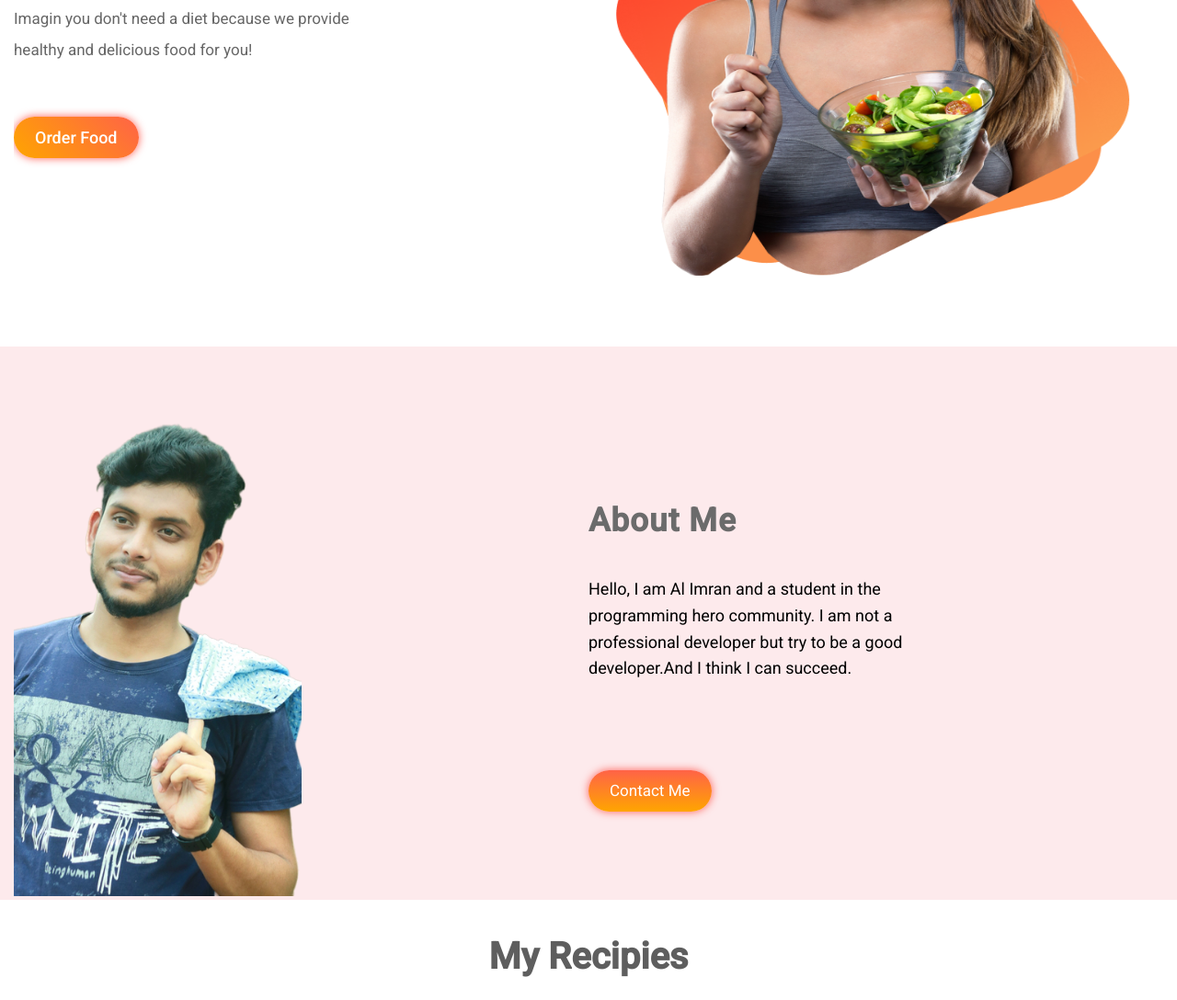
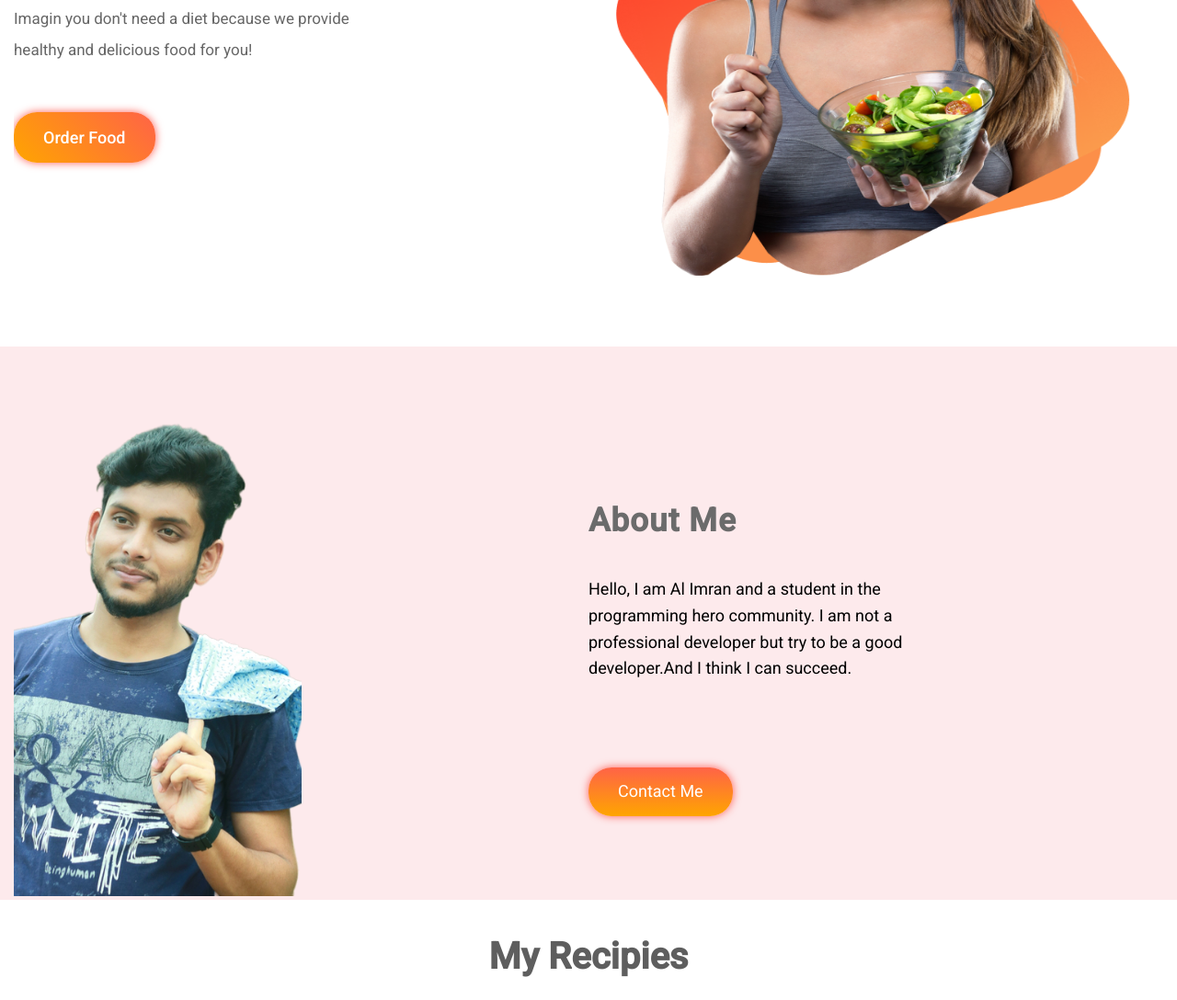
Before and after one commit to Alimran2021/my-first-assinment, a plain HTML site: page index.html in a window 1280 px wide. Shown: the part 398-1486 px from the top of the page at 92% size. Drawn offline with Linux system fonts and the light colour scheme.

Commit message:
button added

```diff
--- a/main.css
+++ b/main.css
@@ -60,7 +60,7 @@ a.activ {
     text-decoration: none;
     background-image: linear-gradient(45deg,orange,tomato);
     color: #fff;
-    padding: 12px 23px;
+    padding: 17px 32px;
     font-size: 18px;
     font-weight: 500;
     border-radius: 25px;
@@ -140,13 +140,13 @@ section#myDetails {
 }
 span.botton a {
     text-decoration: none;
-    font-size: 17px;
+    font-size: 18px;
     color: #fff;
 }
 
 span.botton {
     background-image: linear-gradient(tomato,orange);
-    padding: 13px 23px;
+    padding: 17px 32px;
     border-radius: 25px;
     box-shadow: 0px 0px 10px 0px #ff5f56;
 }
```
